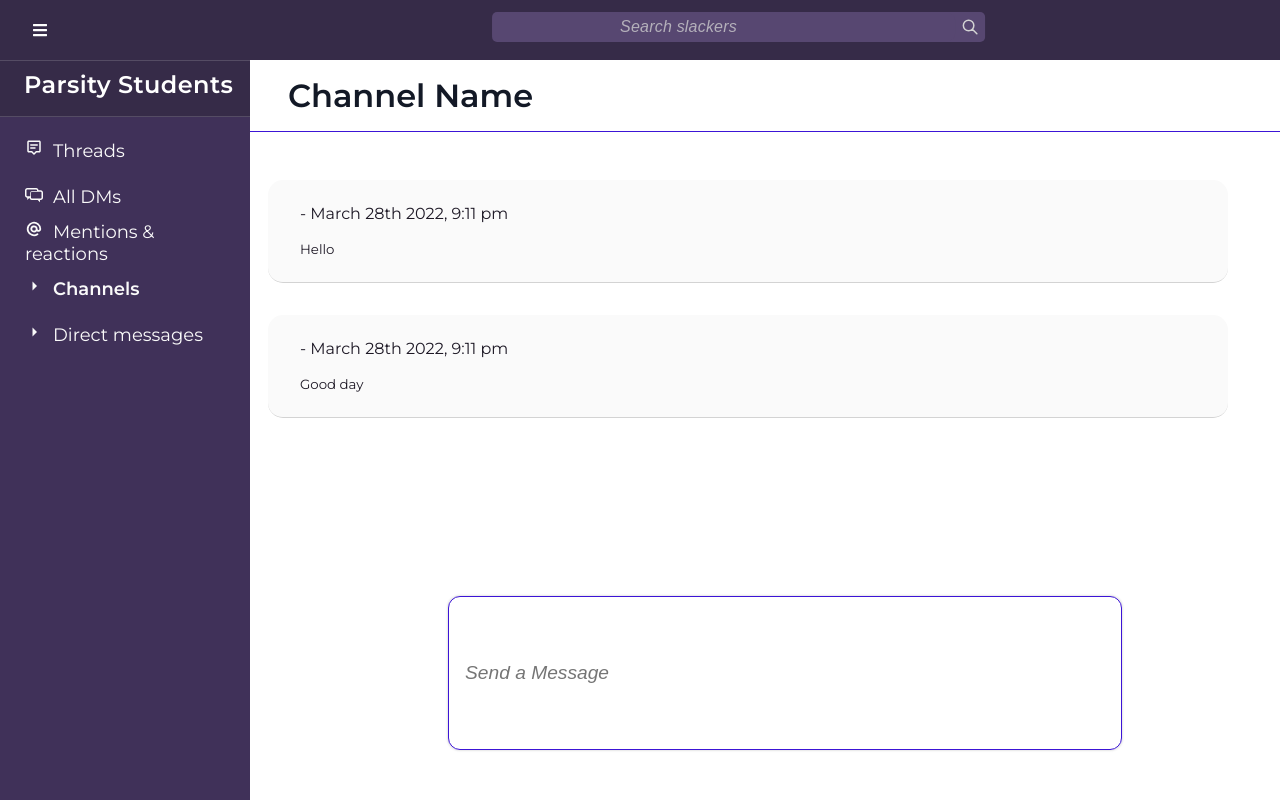
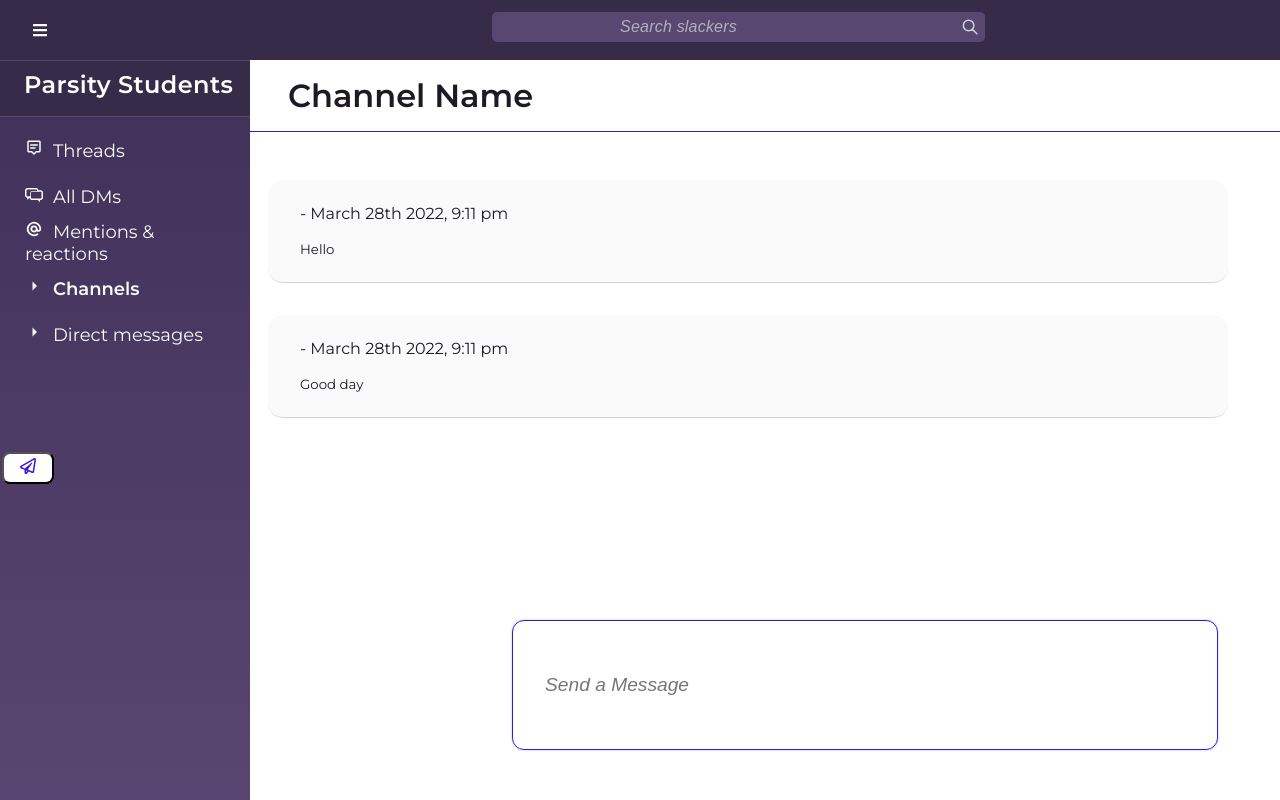
Before and after one commit to drake-nathan/slackers, a React (Create React App) app in the folder frontend/: page /user in a window 1280 px wide. Built offline with nearby package versions, Linux system fonts and the light colour scheme.

Commit message:
error handling and other stuff

```diff
--- a/frontend/src/components/InputForm.jsx
+++ b/frontend/src/components/InputForm.jsx
@@ -104,33 +104,40 @@ const InputForm = () => (
 
 const Container = styled.div``;
 
-const Form = styled.form``;
+const Form = styled.form`
+  display: flex;
+  flex-direction: row;
+  flex-grow: 1;
+`;
 
 const SendButton = styled.button`
   color: #3c15d6;
   font-size: 1em;
   margin: 0.1em;
   padding: 0.25em 1em;
-  border: 2px solid #3c15d6;
   border-radius: 8px;
+  position: relative;
+  background-color: white;
+  height: 50%;
+  align-self: center;
 `;
 
 const MessageInput = styled.input`
   width: 50%;
   height: 120px;
-  padding: 1rem;
+  padding: 0.25rem 2rem;
   margin: 0.5em 0em 0.5em 20em;
-  color: lightgrey;
+  color: #1e1926;
   background: white;
   font-size: 1.2rem;
   font-style: italic;
   border: 1px solid #3c15d6;
   box-shadow: 0 0 2px 1px rgba(0, 0, 0, 0.1);
   border-radius: 12px;
-  position: absolute;
+  position: fixed;
+  bottom: 5%;
+  left: 10%;
   outline: none;
-  bottom: 5%;
-  left: 5%;
 `;
 
 const ChatWindow = styled.div`
@@ -147,7 +154,7 @@ const ChatHeader = styled.h1`
   margin-top: 0;
   margin-bottom: 3rem;
   background: #ffffff;
-  color: #131926;
+  color: #1e1926;
   border-bottom: 1px solid #3c15d6;
 `;
 
--- a/frontend/src/components/Sidebar.jsx
+++ b/frontend/src/components/Sidebar.jsx
@@ -2,7 +2,7 @@ import React, { useState } from 'react';
 import styled from 'styled-components';
 import { Link } from 'react-router-dom';
 import * as FaIcons from 'react-icons/fa';
-import * as AiIcons from 'react-icons/ai';
+// import * as AiIcons from 'react-icons/ai';
 // import * as IoIcons from 'react-icons/io';
 // import * as RiIcons from 'react-icons/ri';
 // import * as BiIcons from 'react-icons/bi';
@@ -39,7 +39,6 @@ const Sidebar = () => {
 
 const Nav = styled.div`
   background: #362b48;
-  // background: #403159;
   height: 60px;
   display: flex;
   justify-content: flext-start;
@@ -57,14 +56,14 @@ const NavIcon = styled(Link)`
 `;
 
 const SidebarNav = styled.nav`
-  background: #403159;
+  background: linear-gradient(to bottom, #403159, #5b4773);
   width: 250px;
   height: 100vh;
   display: flex;
   justify-conter: center;
   position: fixed;
   top: 60px;
-  // left: ${({ sidebar }) => (sidebar ? '0' : '-100%')};
+  left: ${({ sidebar }) => (sidebar ? '0' : '-100%')};
   transition: 150ms;
   z-index: 10px;
   color: white;
```
